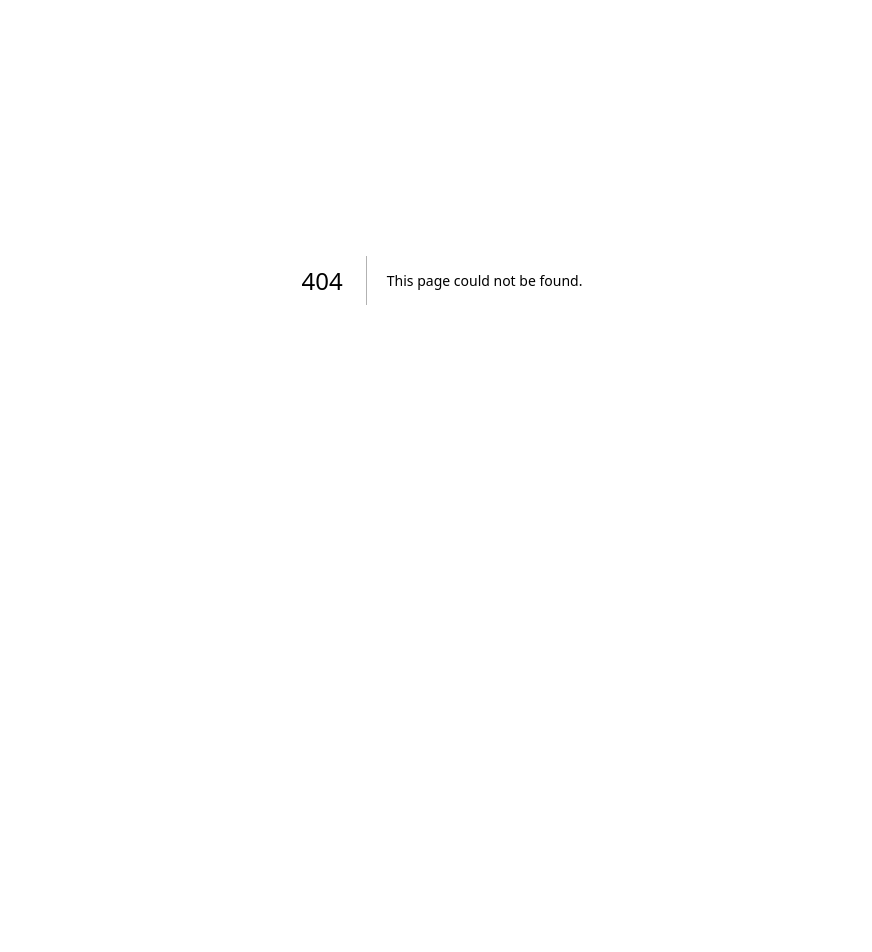
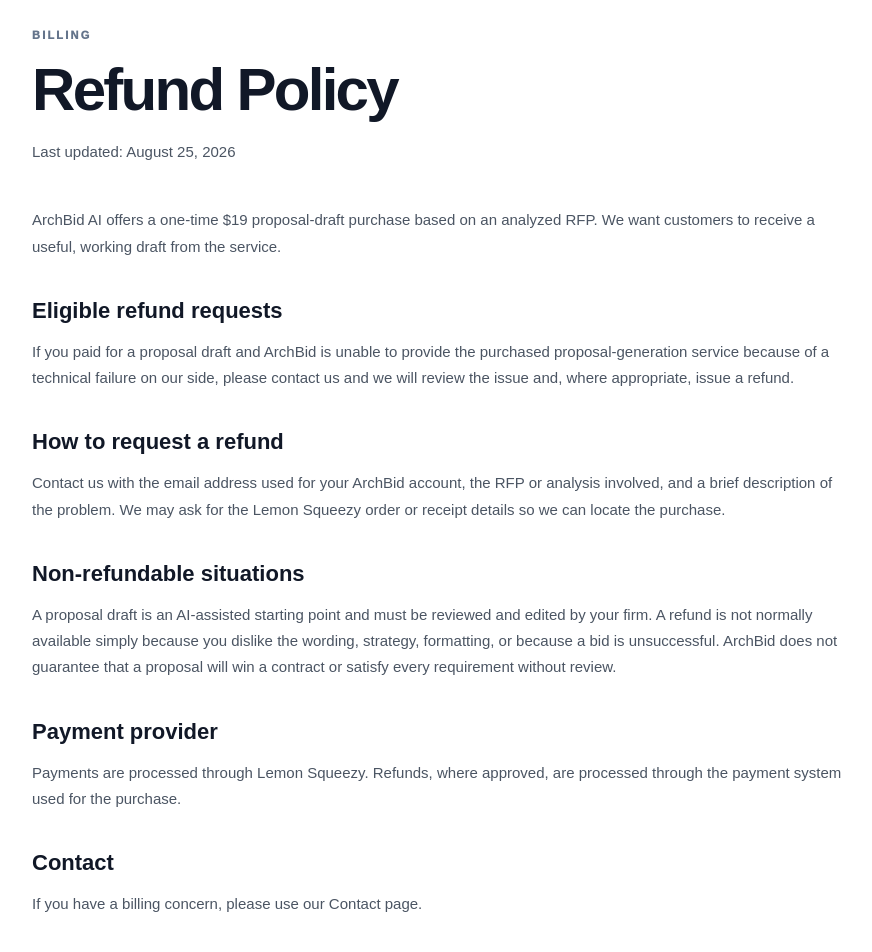
Before and after one commit to ultrarevisions-bit/archbid-ai, a Next.js app: page /refunds in a window 1280 px wide. Before the commit this address had no page. Shown: the part 120-1072 px from the top of the page, without its empty margins (198-1070 px from the left). Before the commit the page ends 800 px from the top, so only its background shows below. Built offline with nearby package versions, Linux system fonts and the light colour scheme.

Commit message:
Add refund policy page

```diff
--- /dev/null
+++ b/app/refunds/page.tsx
@@ -0,0 +1,26 @@
+import Link from "next/link";
+
+export default function RefundsPage() {
+  return (
+    <main className="legal-page">
+      <nav className="home-nav"><div className="container nav-inner"><Link className="brand" href="/"><span className="brand-mark">A</span> ArchBid <span className="brand-ai">AI</span></Link><div className="nav-menu desktop-nav"><Link href="/">Home</Link><Link href="/contact">Contact</Link><Link className="nav-cta" href="/analyze">Get started free →</Link></div></div></nav>
+      <article className="legal-content container">
+        <div className="section-label">BILLING</div>
+        <h1>Refund Policy</h1>
+        <p className="legal-updated">Last updated: August 25, 2026</p>
+        <p>ArchBid AI offers a one-time $19 proposal-draft purchase based on an analyzed RFP. We want customers to receive a useful, working draft from the service.</p>
+        <h2>Eligible refund requests</h2>
+        <p>If you paid for a proposal draft and ArchBid is unable to provide the purchased proposal-generation service because of a technical failure on our side, please contact us and we will review the issue and, where appropriate, issue a refund.</p>
+        <h2>How to request a refund</h2>
+        <p>Contact us with the email address used for your ArchBid account, the RFP or analysis involved, and a brief description of the problem. We may ask for the Lemon Squeezy order or receipt details so we can locate the purchase.</p>
+        <h2>Non-refundable situations</h2>
+        <p>A proposal draft is an AI-assisted starting point and must be reviewed and edited by your firm. A refund is not normally available simply because you dislike the wording, strategy, formatting, or because a bid is unsuccessful. ArchBid does not guarantee that a proposal will win a contract or satisfy every requirement without review.</p>
+        <h2>Payment provider</h2>
+        <p>Payments are processed through Lemon Squeezy. Refunds, where approved, are processed through the payment system used for the purchase.</p>
+        <h2>Contact</h2>
+        <p>If you have a billing concern, please use our <Link href="/contact">Contact page</Link>.</p>
+      </article>
+      <footer><div className="container"><span>© 2026 ArchBid AI</span><span><Link href="/terms">Terms</Link> · <Link href="/privacy">Privacy</Link> · <Link href="/refunds">Refund Policy</Link></span></div></footer>
+    </main>
+  );
+}
```
